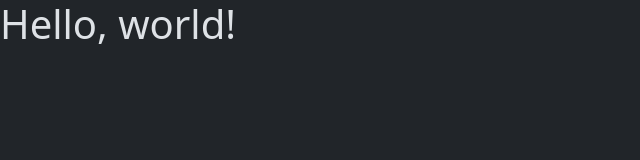
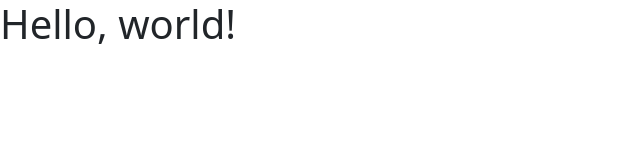
Before and after one commit to DiogoOliveira1-code/cad-worksheets, a plain HTML site: page 02-Bootstrap/start.html in a window 1280 px wide. Shown: the whole page, without its empty margins (0-640 px from the left). Drawn offline with nearby package versions, Linux system fonts and the light colour scheme.

Commit message:
Add Worksheet 02-Bootstrap with start.html

```diff
--- a/02-Bootstrap/start.html
+++ b/02-Bootstrap/start.html
@@ -1,5 +1,5 @@
 <!doctype html>
-<html lang="pt-PT" data-bs-theme="dark">
+<html lang="en">
   <head>
     <meta charset="utf-8">
     <meta name="viewport" content="width=device-width, initial-scale=1">
```
